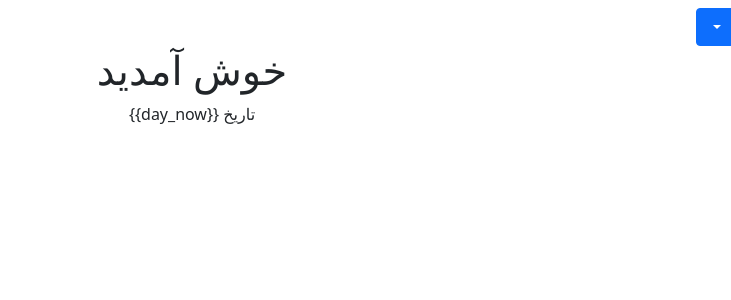
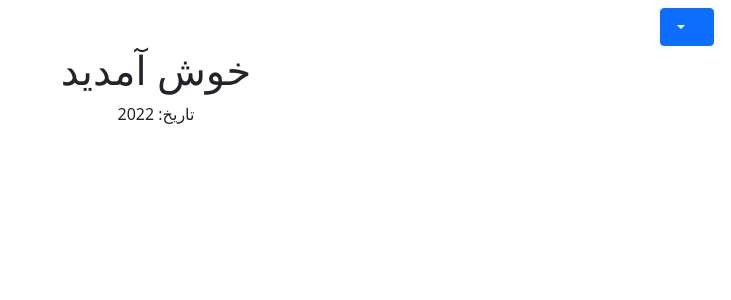
Before and after one commit to SayedHassan-Hussaini/React-Multilanguage, a React (Create React App) app: page / in a window 1280 px wide. Shown: the top 300 px of the page, without its empty margins (549-1280 px from the left). Built offline with nearby package versions, Linux system fonts and the light colour scheme; some icons are missing.

Commit message:
set date var

```diff
--- a/public/lang/en/translation.json
+++ b/public/lang/en/translation.json
@@ -2,5 +2,5 @@
     "title_app":"Multilanguage",
     "language":"English",
     "welcome_message":"welcome",
-    "date_now":"Date {{day_now}}"
+    "date_now":"Date: {{day_now}}"
 }
--- a/public/lang/pr/translation.json
+++ b/public/lang/pr/translation.json
@@ -2,5 +2,5 @@
     "title_app":"چند زبانه",
     "language":"فارسی",
     "welcome_message":" خوش آمدید",
-    "date_now":"تاریخ {{day_now}}"
+    "date_now":"تاریخ: {{day_now}}"
 }
--- a/src/App.js
+++ b/src/App.js
@@ -22,6 +22,9 @@ function App() {
   const currentlanguesCode = localStorage.getItem("i18nextLng");
   const currentLangue = languages.filter((l) => l.code === currentlanguesCode);
   const { t } = useTranslation();
+  // const day_now;
+  const date=new Date()
+  const day_now=date.getFullYear()
 
   useEffect(() => {
     document.body.dir = currentLangue[0]?.dir || "ltr";
@@ -50,7 +53,7 @@ function App() {
         </Col>
       </Row>
       <h1 className="text-center">{t("welcome_message")}</h1>
-      <div className="text-center">{t("date_now", Date.now())}</div>
+      <div className="text-center">{t("date_now",{day_now})}</div>
     </Container>
   );
 }
```
